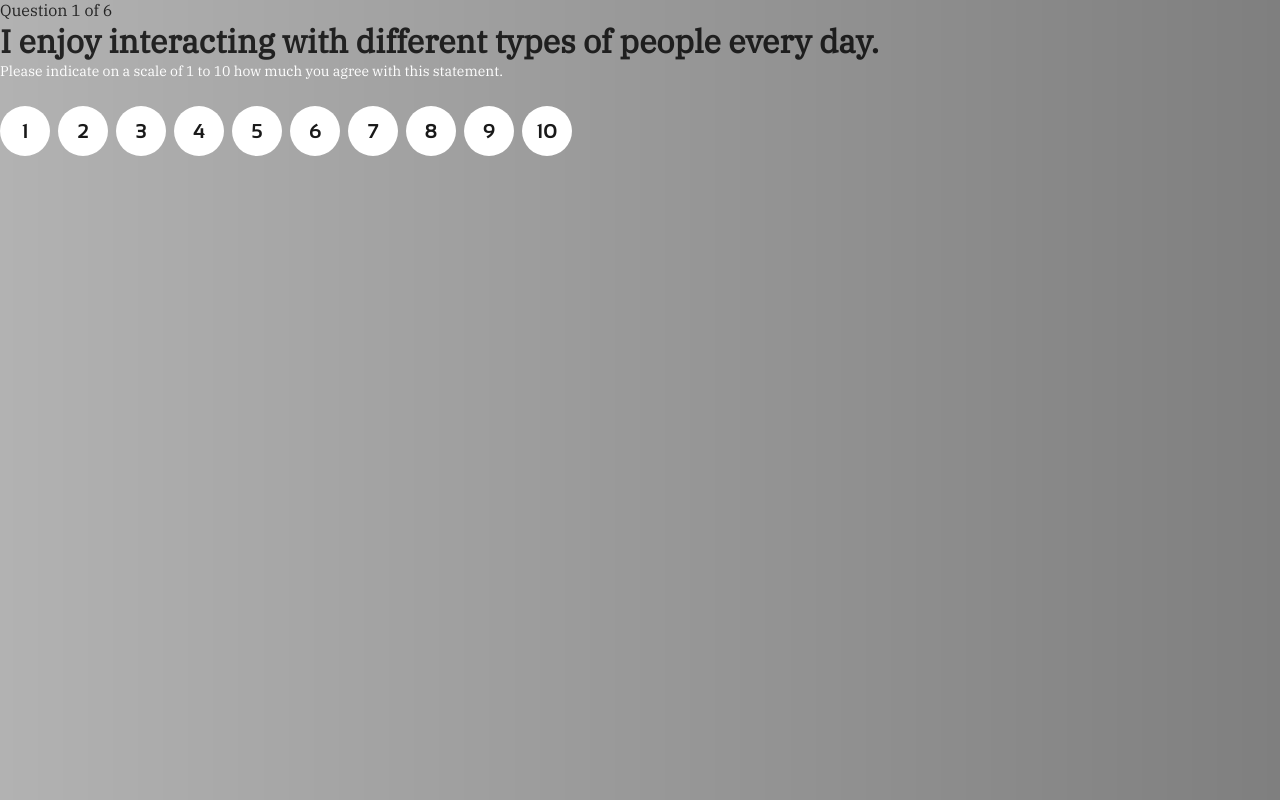
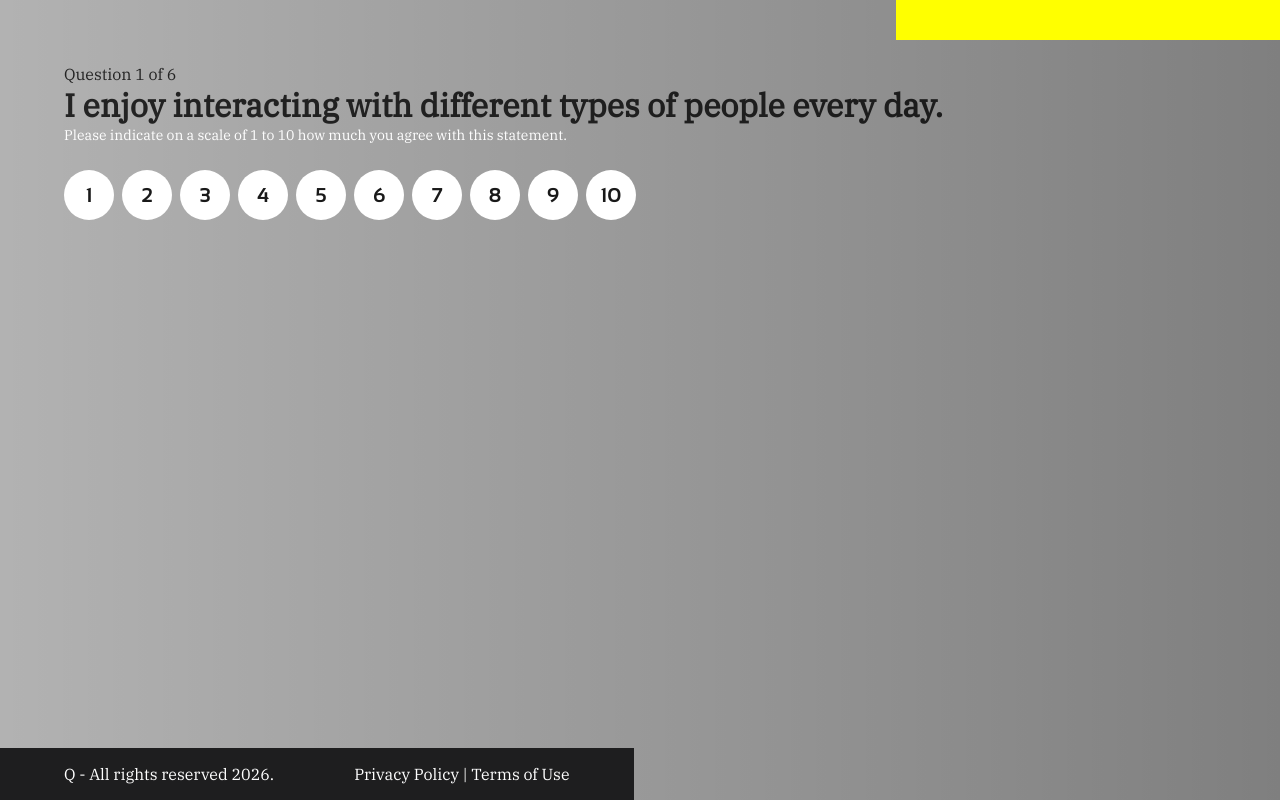
Before and after one commit to pallosp/questionnaire, a Next.js app: page /questionnaire/39716118-5905-4b6e-945c-f6d1b59cfd23/1 in a window 1280 px wide. Built offline with nearby package versions, Linux system fonts and the light colour scheme.

Commit message:
Move the header block and the footer to the layout

```diff
--- /dev/null
+++ b/src/app/layout.module.css
@@ -0,0 +1,53 @@
+.layout {
+  display: flex;
+  flex-direction: column;
+  min-height: 100vh;
+}
+
+.header-block {
+  position: absolute;
+  top: 0;
+  right: 0;
+
+  width: 30%;
+  height: 40px;
+
+  background-color: var(--primary-50);
+}
+
+.main {
+  flex: 1;
+  padding: var(--page-padding);
+}
+
+.footer {
+  display: flex;
+  flex-direction: column;
+  gap: 12px 80px;
+
+  width: fit-content;
+
+  /* TODO: Should the horizontal padding be less than the page padding on wide
+     screens, as in Figma? */
+  padding: 32px var(--page-padding);
+
+  color: white;
+
+  background-color: #1e1e1f;
+
+  & a:hover {
+    text-decoration: underline;
+  }
+
+  & .links {
+    & a:hover {
+      text-decoration: underline;
+    }
+  }
+
+  @media (width >= 640px) {
+    flex-direction: row;
+    padding-top: 16px;
+    padding-bottom: 16px;
+  }
+}
--- a/src/app/layout.tsx
+++ b/src/app/layout.tsx
@@ -2,6 +2,12 @@ import './globals.css';
 
 import type { Metadata } from 'next';
 import localFont from 'next/font/local';
+import Link from 'next/link';
+
+import { getConfig } from '@/lib/config';
+import { FooterConfig, FooterLink } from '@/types/config';
+
+import styles from './layout.module.css';
 
 const ibmPlexSerif = localFont({
   src: [
@@ -35,16 +41,51 @@ export const metadata: Metadata = {
   description: 'Generated by create next app',
 };
 
-export default function RootLayout({
+function HeaderBlock() {
+  return <div className={styles['header-block']} />;
+}
+
+function FooterLinks({ links }: { links: FooterLink[] }) {
+  return (
+    <div className={styles.links}>
+      {links.map((link, index) => (
+        <span key={index}>
+          {index > 0 && ' | '}
+          <Link href={link.url}>{link.name}</Link>
+        </span>
+      ))}
+    </div>
+  );
+}
+
+function Footer({ copyright, links }: FooterConfig) {
+  return (
+    <footer className={styles.footer}>
+      <div className={styles.copyright}>{copyright}</div>
+      <FooterLinks links={links} />
+    </footer>
+  );
+}
+
+export default async function RootLayout({
   children,
 }: Readonly<{
   children: React.ReactNode;
 }>) {
+  const config = await getConfig();
+
   return (
     <html lang="en">
       <link rel="icon" href="/images/logo-black.svg" />
       <body className={`${ibmPlexSerif.variable} ${sansation.variable}`}>
-        {children}
+        <div className={styles.layout}>
+          <HeaderBlock />
+          <main className={styles.main}>{children}</main>
+          <Footer
+            copyright={config.questionnaire.footer.copyright}
+            links={config.questionnaire.footer.links}
+          />
+        </div>
       </body>
     </html>
   );
--- a/src/app/questionnaire/[id]/[questionNumber]/page.tsx
+++ b/src/app/questionnaire/[id]/[questionNumber]/page.tsx
@@ -2,6 +2,7 @@ import { Metadata } from 'next';
 import { notFound } from 'next/navigation';
 import { z } from 'zod';
 
+import { getConfig } from '@/lib/config';
 import { Config, Question, QuestionnaireConfig } from '@/types/config';
 
 import { RatingGroup } from './rating-group';
@@ -22,14 +23,6 @@ interface QuestionContext {
   questionnaire: QuestionnaireConfig;
   questionNumber: number;
   question: Question;
-}
-
-async function getConfig(): Promise<Config> {
-  const response = await fetch('http://localhost:3000/api/test-config.json');
-  if (!response.ok) {
-    throw new Error('Failed to fetch config');
-  }
-  return response.json();
 }
 
 function getQuestionContext(
@@ -85,7 +78,7 @@ export default async function QuestionPage({ params }: RawPageProps) {
     .replace('{total}', context.questionnaire.questions.length.toString());
 
   return (
-    <main>
+    <>
       <p>{supTitle}</p>
       <h1>{context.question.question}</h1>
       <RatingGroup
@@ -93,6 +86,6 @@ export default async function QuestionPage({ params }: RawPageProps) {
         maxScore={10}
         legend="Please indicate on a scale of 1 to 10 how much you agree with this statement."
       />
-    </main>
+    </>
   );
 }
--- /dev/null
+++ b/src/lib/config.ts
@@ -0,0 +1,9 @@
+import { Config } from '@/types/config';
+
+export async function getConfig(): Promise<Config> {
+  const response = await fetch('http://localhost:3000/api/test-config.json');
+  if (!response.ok) {
+    throw new Error('Failed to fetch config');
+  }
+  return response.json();
+}
```
Also changed, not shown: src/app/page.module.css (+0 -49 lines), src/app/page.tsx (+5 -41 lines).
